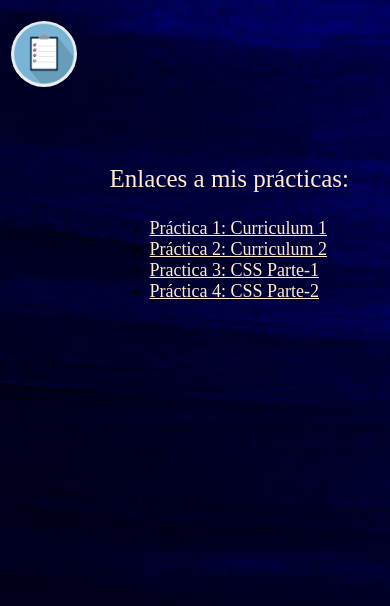
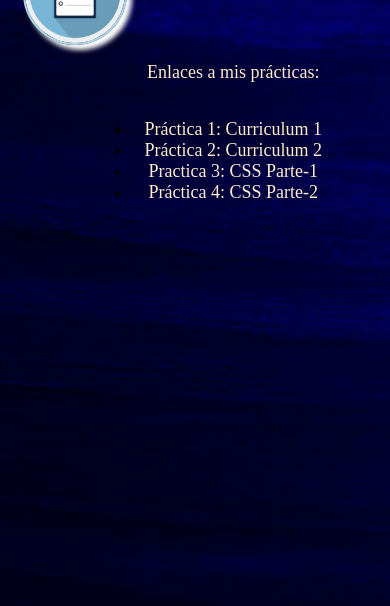
Before and after one commit to Roman21xp/roman21xp.github.io, a plain HTML site: page index.html in a window 390 px wide. Shown: the part 238-844 px from the top of the page. Drawn offline with Linux system fonts and the light colour scheme.

Commit message:
actualizacion de pagina principal

```diff
--- a/CSS/styles.css
+++ b/CSS/styles.css
@@ -6,6 +6,8 @@ img {
     width: 70%;
     height: fit-content;
     border-radius: 100%;
+    margin-left: 20px;
+    box-shadow: 5px 5px 5px white;
 }
 
 h1 {
@@ -25,11 +27,47 @@ P {
     font-size: 25px;
     color: blanchedalmond;
     text-align: justify;
-
 }
 
 a {
     font-size: 18px;
     color: blanchedalmond;
     text-align: justify;
+    text-decoration: none;
 }
+
+#enlaces{
+        text-align: center;
+        display: inline-block;
+
+    }
+
+a:hover{
+    color: lightblue;
+}
+
+img:hover{
+    border: lightblue 5px  solid;
+}
+
+@media all and (max-width: 500px) {
+    #todo{
+        margin: 0px;
+        padding: 0px;
+    }
+
+    img{
+        border: 2px solid lightblue;
+        width: 100px
+    }
+
+    h1,p,a{
+        font-size: 18px;
+        text-align: center;
+    }
+
+    #enlaces{
+        text-align: center;
+        display: inline;
+    }
+}
--- a/index.html
+++ b/index.html
@@ -6,7 +6,7 @@
     <title>Mi pagina de Practicas</title>
     <link rel="stylesheet" type="text/css" href="/CSS/styles.css">
 </head>
-<body background="images/fondo-azul.jpg">
+<body id="todo" background="images/fondo-azul.jpg">
     <div>
         <table>
             <tr>
@@ -19,7 +19,7 @@
                     </div>
                     <br>
                         <p>Enlaces a mis prácticas:</p>
-                    <ul>
+                    <ul id="enlaces">
                         <li><a href="CURRICULUMN_1/Curriculum 1-RomanPieranni.html">Práctica 1: Curriculum 1</a></li>
                         <li><a href="CURRICULUM 2/Curriculum2.html">Práctica 2: Curriculum 2</a></li>
                         <li><a href="5_paginas/index.html">Practica 3: CSS Parte-1</a></li>
--- a/practica2/css/estilos.css
+++ b/practica2/css/estilos.css
@@ -52,7 +52,7 @@ p:last-child{
     margin: 5px;
 }
 
-#content {
+#content{
 
 }
 
```
